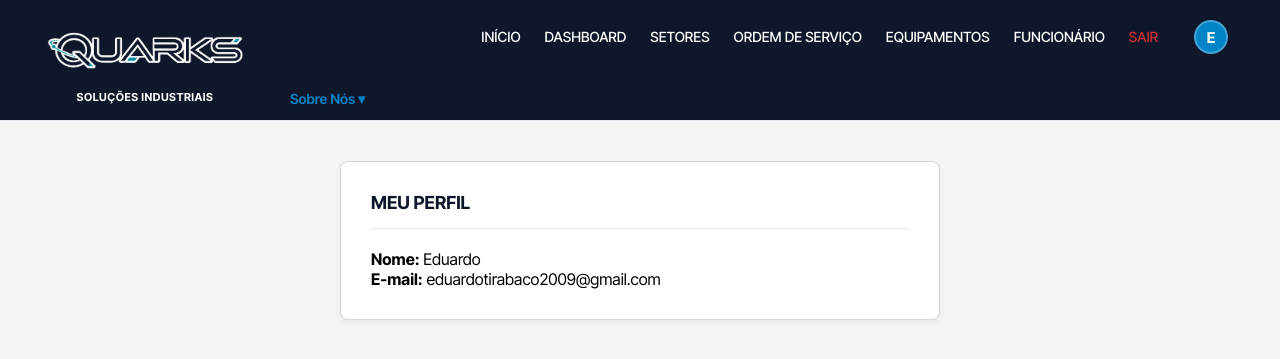
After one commit to Eduardo271012/Projeto_Final_v2, a Flask app: page /perfil in a window 1280 px wide. The commit adds this page. Shown: the top 359 px of the page. Run offline with Flask 3, Linux system fonts and the light colour scheme; a user stored in the database is signed in.

Commit message:
mudanças cams

```diff
--- a/app.py
+++ b/app.py
@@ -47,6 +47,12 @@ def login():
         registro= request.args.get("registro") == "True"
 
     )
+
+@app.route('/perfil')
+@login_required
+def perfil():
+    return render_template('perfil.html')
+
 
 @app.route('/logout')
 @login_required
--- a/static/css/style.css
+++ b/static/css/style.css
@@ -672,3 +672,135 @@ tbody tr:hover {
     border-color: #518df8;
     outline: none;
 }
+
+/*Avatar bolinha*/
+/* Garante que o menu alinhe os textos e a bolinha na mesma linha */
+.menu {
+    display: flex;
+    align-items: center;
+}
+
+.usuario-perfil {
+    display: flex;
+    align-items: center;
+    margin: 0 12px; /* Espaçamento entre FUNCIONÁRIO e SAIR */
+    cursor: default;
+}
+
+.avatar-inicial {
+    width: 34px;
+    height: 34px;
+    border-radius: 50%;
+    background-color: #0284c7; /* Azul que combina com o sistema */
+    color: #ffffff;
+    font-weight: bold;
+    font-size: 15px;
+    display: flex;
+    align-items: center;
+    justify-content: center;
+    border: 2px solid rgba(255, 255, 255, 0.25);
+    user-select: none;
+}
+
+.container-perfil {
+    max-width: 600px;
+    margin: 40px auto;
+    background-color: #ffffff;
+    padding: 30px;
+    border-radius: 8px;
+    border: 1px solid #d1d5db;
+    box-shadow: 0 2px 6px rgba(0, 0, 0, 0.05);
+}
+
+.container-perfil h2 {
+    margin-top: 0;
+    color: #0f172a;
+    font-size: 18px;
+}
+
+.container-perfil hr {
+    border: 0;
+    border-top: 1px solid #e5e7eb;
+    margin: 15px 0 20px 0;
+}
+
+/*PERFIL*/
+/* Wrapper exclusivo do perfil */
+.perfil-menu-wrapper {
+    position: relative;
+    display: inline-flex;
+    align-items: center;
+    cursor: pointer;
+}
+
+/* Card branco do perfil */
+.perfil-dropdown-card {
+    display: none;
+    position: absolute;
+    top: 100%;
+    right: 0; /* Cola a borda direita do card exatamente na borda direita do avatar */
+    margin-top: 12px;
+    width: 280px; /* Largura fixa ideal */
+    height: auto !important; /* Impede que herde altura gigante da navbar */
+    background-color: #ffffff;
+    padding: 18px 20px;
+    border-radius: 8px;
+    box-shadow: 0 6px 18px rgba(0, 0, 0, 0.18);
+    z-index: 9999;
+    text-align: left;
+    cursor: default;
+    box-sizing: border-box;
+}
+
+/* Ponte invisível para o mouse não fechar o menu ao descer */
+.perfil-dropdown-card::before {
+    content: "";
+    position: absolute;
+    top: -15px;
+    left: 0;
+    width: 100%;
+    height: 15px;
+    background: transparent;
+}
+
+/* Exibe o card no hover */
+.perfil-menu-wrapper:hover .perfil-dropdown-card {
+    display: block;
+}
+
+/* Textos internos isolados */
+.perfil-card-titulo {
+    font-size: 14px;
+    font-weight: 700;
+    color: #111827;
+    margin: 0;
+    line-height: 1.2;
+}
+
+.perfil-card-divisor {
+    height: 1px;
+    background-color: #e5e7eb;
+    margin: 10px 0 12px 0;
+    width: 100%;
+}
+
+.perfil-card-info {
+    font-size: 13px;
+    color: #374151;
+    margin-bottom: 6px;
+    line-height: 1.4;
+    word-break: break-word;
+}
+
+.perfil-card-link {
+    display: inline-block;
+    margin-top: 10px;
+    font-size: 13px;
+    color: #2563eb;
+    text-decoration: none;
+    font-weight: 600;
+}
+
+.perfil-card-link:hover {
+    text-decoration: underline;
+}
--- a/templates/base.html
+++ b/templates/base.html
@@ -32,6 +32,27 @@
                 <a href="{{ url_for('equipamentos') }}" class="link-principal">EQUIPAMENTOS</a>
                 <a href="{{ url_for('funcionarios') }}" class="link-principal">FUNCIONÁRIO</a>
                 <a href="{{ url_for('logout') }}" class="link-sair">SAIR</a>
+
+                <div class="perfil-menu-wrapper">
+                    <!-- Botão do Avatar -->
+                    <div class="usuario-perfil" title="{{ current_user.nome }}">
+                        <div class="avatar-inicial">
+                            {{ current_user.nome[0] | upper }}
+                        </div>
+                    </div>
+
+                    <!-- Card Dropdown exclusivo do perfil -->
+                    <div class="perfil-dropdown-card">
+                        <div class="perfil-card-titulo">MEU PERFIL</div>
+                        <div class="perfil-card-divisor"></div>
+                        <div class="perfil-card-info"><strong>Nome:</strong> {{ current_user.nome }}</div>
+                        <div class="perfil-card-info"><strong>E-mail:</strong> {{ current_user.email }}</div>
+
+                        <a href="{{ url_for('perfil') }}" class="perfil-card-link">Ver perfil completo</a>
+                    </div>
+                </div>
+
+
             {% else %}
                 <a href="{{ url_for('index') }}" class="link-principal">INÍCIO</a>
                 <a href="{{ url_for('login') }}" class="link-principal">LOGIN</a>
--- /dev/null
+++ b/templates/perfil.html
@@ -0,0 +1,11 @@
+{% extends "base.html" %} <!-- Troque "base.html" pelo nome do seu arquivo principal -->
+
+{% block conteudo %}
+<div class="container-perfil">
+    <h2>MEU PERFIL</h2>
+    <hr>
+    <p><strong>Nome:</strong> {{ current_user.nome }}</p>
+    <p><strong>E-mail:</strong> {{ current_user.email }}</p>
+    <!-- Adicione outros campos que você tenha no banco, como cargo ou setor -->
+</div>
+{% endblock %}
```
Also changed, not shown: templates/dashboard.html (+4 -4 lines). Lines whose indentation alone changed are shown as unchanged.
